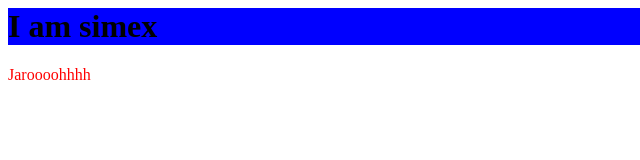
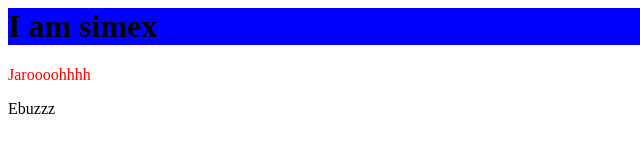
Before and after one commit to Ogunleye-Similoluwa/amazing-repo, a plain HTML site: page index.html in a window 1280 px wide. Shown: the full height of the page, 0-640 px from the left. Drawn offline with Linux system fonts and the light colour scheme.

Commit message:
2nd dev push

```diff
--- a/index.html
+++ b/index.html
@@ -2,5 +2,6 @@
 	<body>
 		<h1 style="background-color:blue"> I am simex</h1>
 		<p style="color:red">Jaroooohhhh</p>
+		<p>Ebuzzz</p>
 	</body>
 	</html>
```
